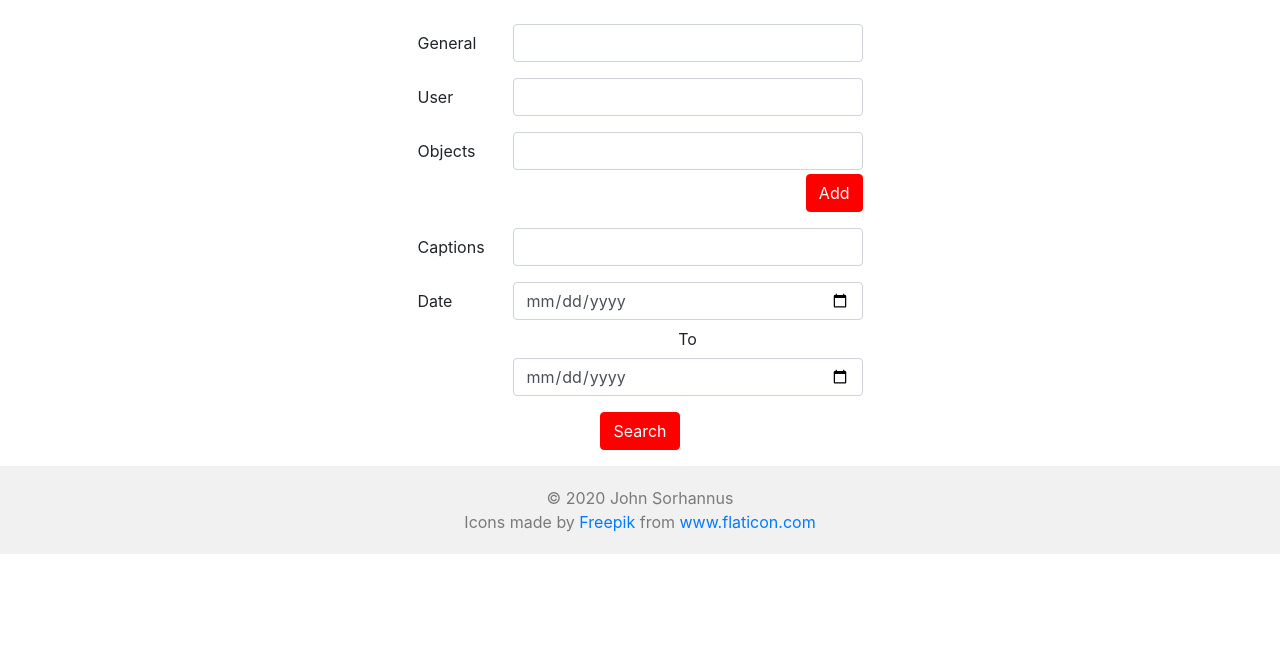
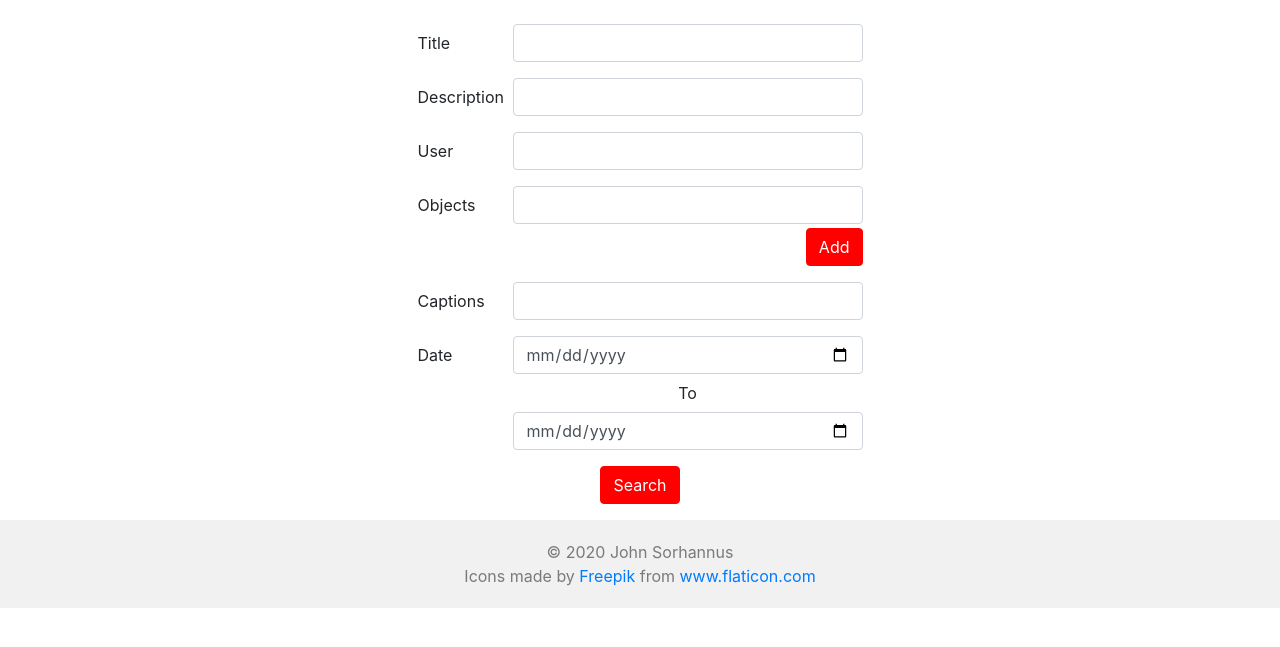
Before and after one commit to JohnSorhannus/AdvancedYouTubeSearch, a Django app: template search/templates/search/home.html in a window 1280 px wide. Shown: the part 58-705 px from the top of the page. Run offline with Django 3.2, Linux system fonts and the light colour scheme; the template is opened without the code that fills it, so the values that code supplies are empty; some libraries are stand-ins or nearby versions.

Commit message:
Replaced 'General' search filter with 'Title' and 'Description'

```diff
--- a/search/templates/search/home.html
+++ b/search/templates/search/home.html
@@ -4,9 +4,15 @@
 <div class="container">
 	<form class="mt-xl-4" method="GET" action="/results/">
 		<div class="row form-group justify-content-center">
-			<label class="col-xl-1 col-form-label">General</label>
+			<label class="col-xl-1 col-form-label">Title</label>
 			<div class="col-xl-4">
 				<input type="text" name='title' value='{{ request.GET.title }}' class="form-control">
+			</div>
+		</div>
+		<div class="row form-group justify-content-center">
+			<label class="col-xl-1 col-form-label">Description</label>
+			<div class="col-xl-4">
+				<input type="text" name='description' value='{{ request.GET.description }}' class="form-control">
 			</div>
 		</div>
 		<div class="row form-group justify-content-center">
--- a/search/views.py
+++ b/search/views.py
@@ -14,6 +14,9 @@ def searchResults(request):
 
 	if query['title']:
 		myargs['title__icontains'] = query['title']
+
+	if query['description']:
+		myargs['description__icontains'] = query['description']
 
 	if query['user']:
 		myargs['user__iexact'] = query['user']
```
